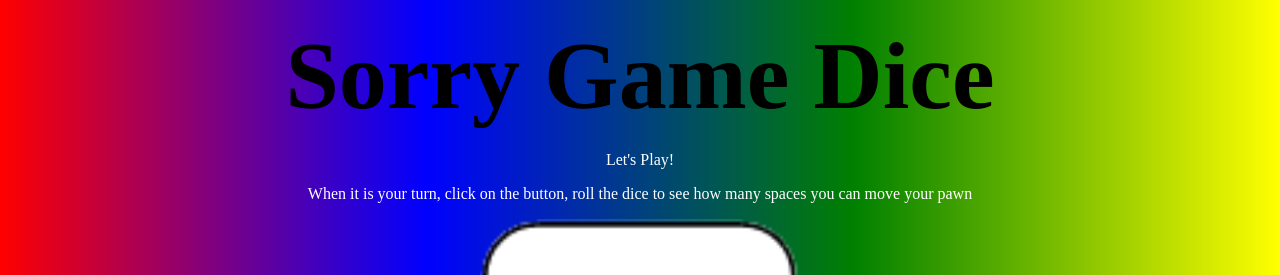
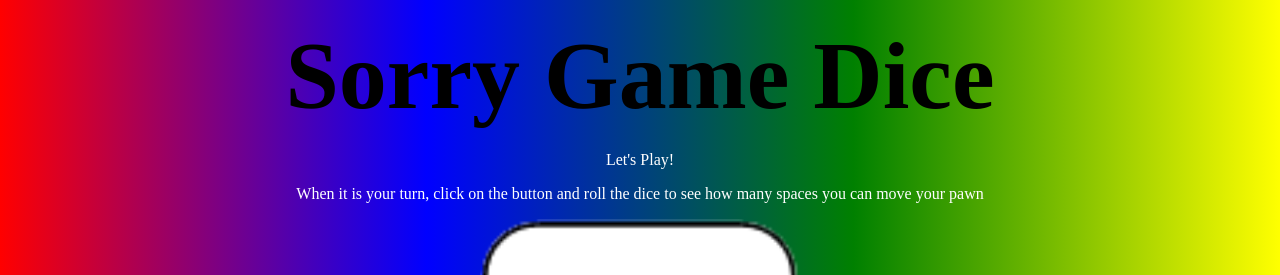
Before and after one commit to smahram/DiceGame, a plain HTML site: page Index.html in a window 1280 px wide. Shown: the top 275 px of the page. Drawn offline with Linux system fonts and the light colour scheme.

Commit message:
Update Index.html

```diff
--- a/Index.html
+++ b/Index.html
@@ -12,7 +12,7 @@
   <div class= "wrapper">
     <h1>Sorry Game Dice</h1>
     <p>Let's Play!</p>
-      <p>When it is your turn, click on the button, roll the dice to see how many spaces you can move your pawn</p>
+      <p>When it is your turn, click on the button and roll the dice to see how many spaces you can move your pawn</p>
 
     <div class="dice">
       <img />
```
